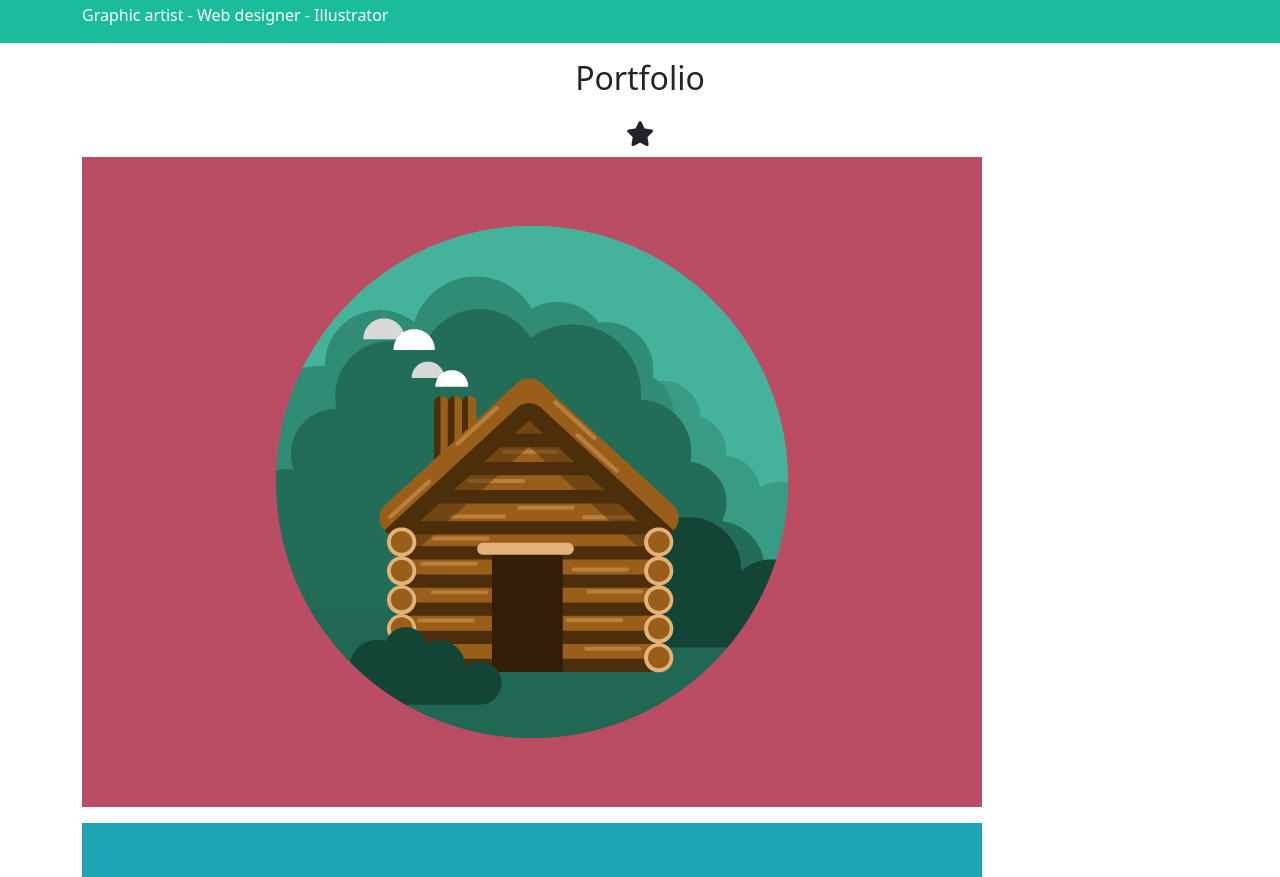
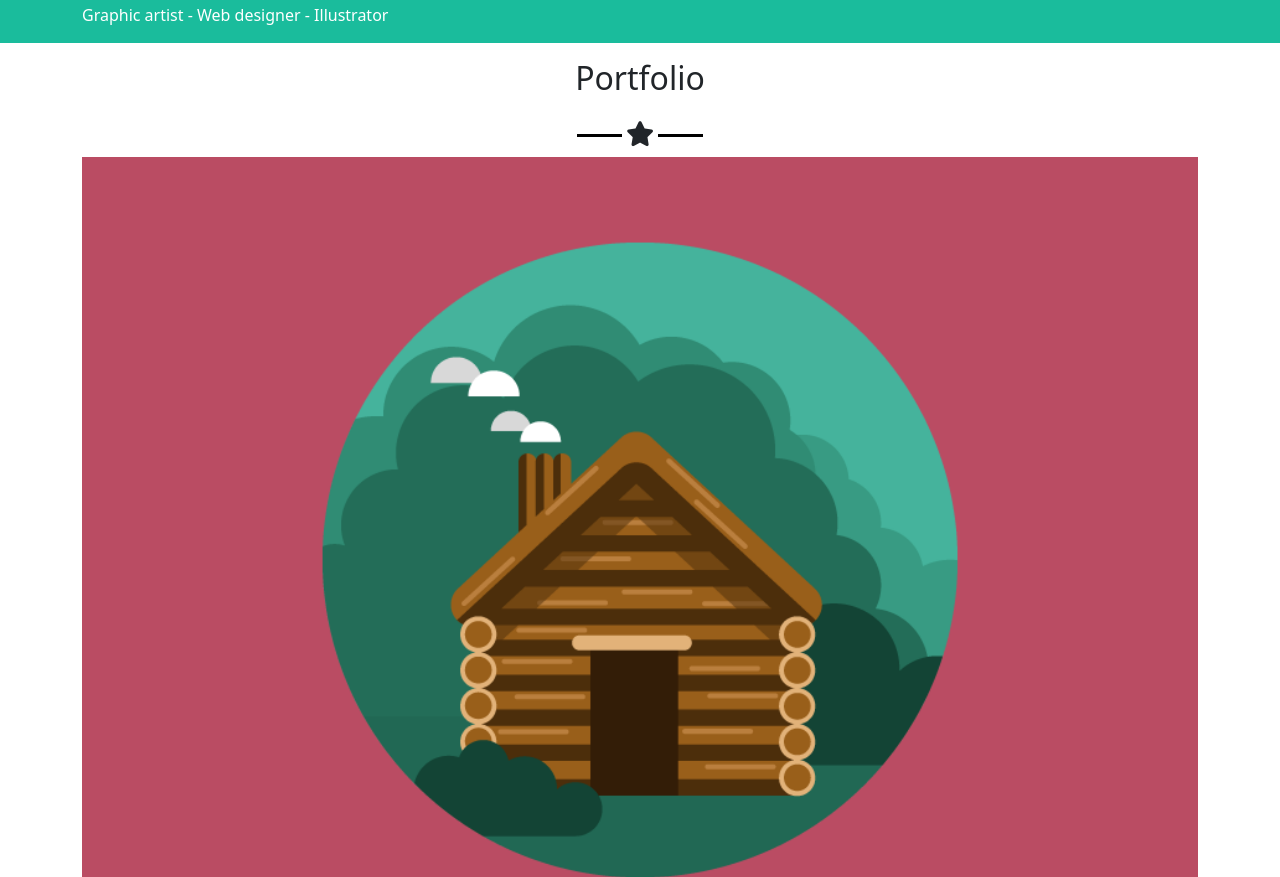
Before and after one commit to alfonsodcf/html-css-bootstrap-freelancer, a plain HTML site: page index.html in a window 1280 px wide. Shown: the part 859-1736 px from the top of the page. Drawn offline with nearby package versions, Linux system fonts and the light colour scheme.

Commit message:
style:main

```diff
--- a/css/sytle.css
+++ b/css/sytle.css
@@ -3,9 +3,13 @@ nav{
     background-color: rgb(44, 63, 80);
 }
 
+#About,
 #jumbotron{
     background-color: rgb(26, 188, 156);
+    color: white;
 }
+
+
 
 #line{
     display: inline-block;
@@ -15,10 +19,19 @@ nav{
     vertical-align: 6px;
 }
 
+#line-blak{
+    display: inline-block;
+    height: 3px;
+    width: 45px;
+    background-color: black;
+    vertical-align: 6px;
+}
+
 i{
     font-size: 25px;
 }
 
-#jumbotron{
-    color: white;
+
+img{
+    width: 100%;
 }
```
